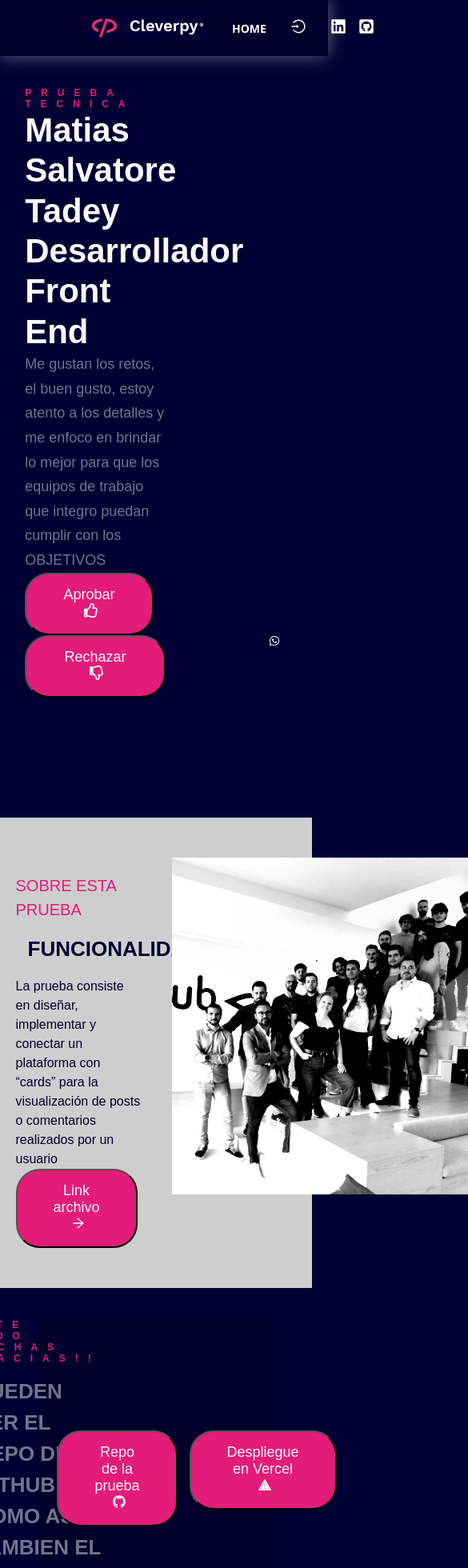
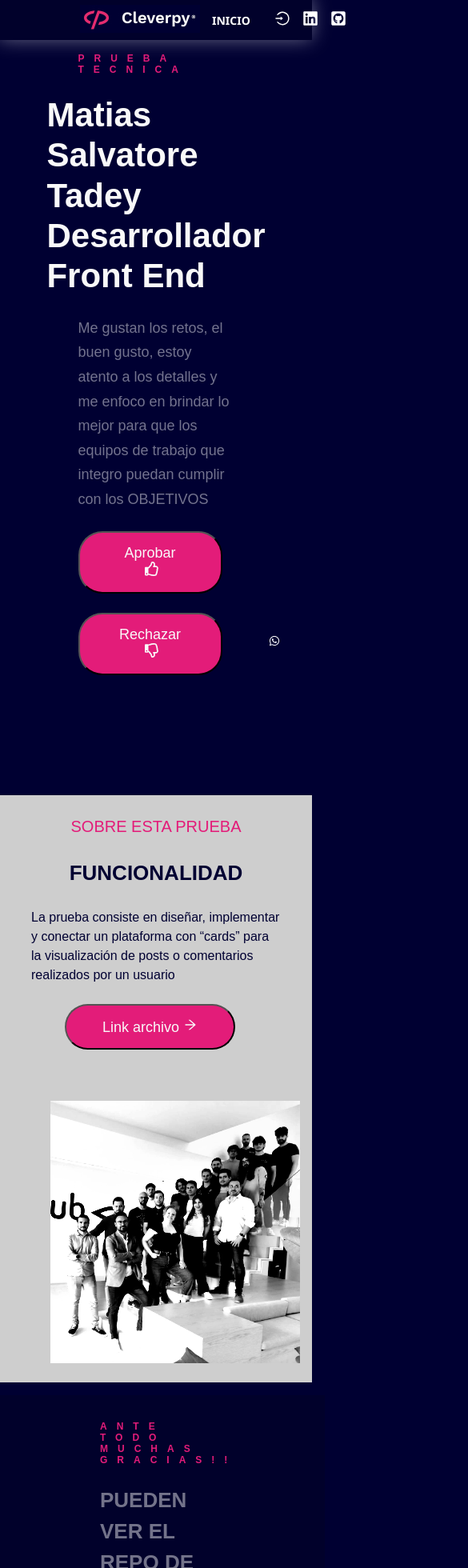
Before and after one commit to msalvatore82/prueba-tecnica, a React (Create React App) app: page / in a window 390 px wide. Shown: the top 1960 px of the page at 80% size, 585 px wide, since content can reach past the window. Built offline with nearby package versions, Linux system fonts and the light colour scheme.

Commit message:
responsive

```diff
--- a/src/components/Footer/Footer.jsx
+++ b/src/components/Footer/Footer.jsx
@@ -3,7 +3,7 @@ import "./Footer.scss"
 const Footer = () => {
   return (
     <div className='footer'>
-        <a href="mailto:salvatoretadey.matias@gmail.com" target="_blank" rel="noopener noreferrer"> <p className='text-footer' >Matias Salvatore Tadey - Prueba tecnica CleversPy</p> </a>
+        <a href="mailto:salvatoretadey.matias@gmail.com" target="_blank" rel="noopener noreferrer"> <p className='text-footer' >Matias Salvatore Tadey - Prueba tecnica Cleverpy</p> </a>
     </div>
   )
 }
--- a/src/components/Footer/Footer.scss
+++ b/src/components/Footer/Footer.scss
@@ -10,8 +10,8 @@
   background-color: $secundary;
   color: white;
   font-weight: 700;
-  height: 50px;
-  font-size: 14px;
+  height: 3.125rem;
+  font-size: 0.875rem;
   box-shadow: -5px 1px 20px 2px rgba(255, 255, 255, 0.46);
   -webkit-box-shadow: -5px 1px 20px 2px rgba(255, 255, 255, 0.46);
   -moz-box-shadow: -5px 1px 20px 2px rgba(255, 255, 255, 0.46);
--- a/src/components/Header/Header.jsx
+++ b/src/components/Header/Header.jsx
@@ -17,7 +17,7 @@ const Header = () => {
   };
 
   return (
-    <nav>
+    <nav className="nav">
       <div className="logo" title="ClaverPy">
         <a
           href="https://cleverpy.com/"
@@ -28,20 +28,20 @@ const Header = () => {
         </a>
       </div>
       <div>
-        <span className="text-nav-home" title="Home">
-          <Link to="/">HOME</Link>
+        <span className="text-nav-home span" title="Home">
+          <Link to="/">INICIO</Link>
         </span>
         {user ? (
           <>
-            <span className="text-nav-posts" title="Post">
+            <span className="text-nav-posts span" title="Post">
               <Link to="/posts">POST</Link>
             </span>
-            <span className="text-nav-friend" title="Amigos">
+            <span className="text-nav-friend span" title="Amigos">
               <Link to="/friends">AMIGOS</Link>
             </span>
             <span
               onClick={onLogout}
-              className="ico-nav-logout"
+              className="ico-nav-logout span"
               title="Cerra sesíon"
             >
               <AiOutlineLogout />
@@ -49,7 +49,7 @@ const Header = () => {
           </>
         ) : (
           <>
-            <span className="text-nav-login" title="INICIAR SESION">
+            <span className="text-nav-login span" title="INICIAR SESION">
               <Link to="/login">
                 <AiOutlineLogin />
               </Link>
--- a/src/components/Header/Header.scss
+++ b/src/components/Header/Header.scss
@@ -8,39 +8,38 @@ nav {
   margin: 0;
   width: 100%;
   justify-content: space-between;
-  padding: 10px;
   background-color: $secundary;
   color: white;
   font-weight: 900;
-  height: 50px;
-  font-size: 14px;
+  height: 3.125rem;
+  font-size: 0.875rem;
   box-shadow: -1px -2px 25px 0px rgba(255, 255, 255, 0.46);
   -webkit-box-shadow: -1px -2px 25px 0px rgba(255, 255, 255, 0.46);
   -moz-box-shadow: -1px -2px 25px 0px rgba(255, 255, 255, 0.46);
 }
 
 .icons {
-  margin-right: 100px;
+  margin-right: 6.25rem;
 }
 .logo {
-  margin-left: 100px;
+  margin-left: 6.25rem;
 }
 
 .git-ico {
   margin: auto;
-  font-size: 20px;
-  margin: 15px;
+  font-size: 1.25rem;
+  margin: 0.938rem;
 }
 
 .in-ico {
   margin: auto;
-  font-size: 20px;
+  font-size: 1.25rem;
 }
 
 nav div {
   display: flex;
   justify-content: space-around;
-  margin-left: 15px;
+  margin-left: 0.938;
   align-items: center;
 
 }
@@ -48,23 +47,23 @@ nav div {
 .text-nav {
   color: white;
   cursor: pointer;
-  gap: 5px;
+  gap: 0.313rem;
 }
 
-span{
-  margin: 15px;
+.span{
+  margin: 0.938rem;
 }
 .ico-nav-logout {
   color: white;
   cursor: pointer;
-  font-size: 20px;
+  font-size: 1.25rem;
   font-weight: bold;
 }
 
 .text-nav-login {
   color: white;
   cursor: pointer;
-  font-size: 20px;
+  font-size: 1.25rem;
   font-weight: bold;
 }
 
@@ -112,3 +111,21 @@ span{
 .logo {
   cursor: pointer;
 }
+
+
+@media only screen and (max-width: 710) {
+  .home{
+    display:flex;
+    margin:auto;
+    margin-top:1rem;
+    width: 100%;
+    gap:1.5rem;
+  }
+  }
+
+  @media only screen and (max-width: 710) {
+    .nav{
+      width: 100%;
+
+    }
+    }
--- a/src/components/Home/Home.jsx
+++ b/src/components/Home/Home.jsx
@@ -1,7 +1,7 @@
 import "./Home.scss";
-import { FaRegThumbsUp, FaRegThumbsDown } from "react-icons/fa";
+import { FaRegThumbsUp, FaRegThumbsDown, FaAws } from "react-icons/fa";
 import cleverpyTeam from "../../Assets/super/Cleverpy-rotated-e1655822809236-973x1024.jpeg";
-import { AiOutlineArrowRight, AiOutlineGithub, AiTwotoneWarning } from "react-icons/ai";
+import { AiOutlineArrowRight, AiOutlineGithub } from "react-icons/ai";
 
 //Descomentar y probar boton de rechazar
 // const boton_no = document.getElementsByClassName('button-discard')[0];
@@ -63,7 +63,7 @@ function Home() {
           <p className="pre-footer-subtitle">ANTE TODO MUCHAS GRACIAS!!</p>
           <span className="pre-footer-title">
             PUEDEN VER EL REPO DE GITHUB COMO ASI TAMBIEN EL DESPLIEGUE EN
-            VERCEL
+            AWS SERVICE
           </span>
         </div>
         <div className="pre-footer-button">
@@ -75,8 +75,8 @@ function Home() {
           </a>
           <a href="mailto:salvatoretadey.matias@gmail.com">
             <button className="button-pre-footer">
-              Despliegue en Vercel
-              <AiTwotoneWarning style={{ marginLeft: 5, fontSize: 18 }} />
+              Despliegue AWS
+              <FaAws style={{ marginLeft: 5, fontSize: 18 }} />
             </button>
           </a>
         </div>
--- a/src/components/Home/Home.scss
+++ b/src/components/Home/Home.scss
@@ -42,27 +42,30 @@
     background: $buttons;
     color: $buttonsHov;
     font-weight: 500;
-    font-size: 18px;
+    font-size: 1.125rem;
     font-family: "Work Sans", Sans-serif;
-    border-radius: 30px 30px 30px 30px;
-    padding: 15px 45px 15px 45px;
-    margin-right: 15px;
+    border-radius: 1.875rem 1.875rem 1.875rem 1.875rem;
+    padding: 0.938rem 2.813rem 0.938rem 2.813rem;
+    margin-right: 0.938rem;
   }
+
+
+
 
   .button-discard {
     background: $buttons;
     color: $buttonsHov;
     font-weight: 500;
-    font-size: 18px;
+    font-size: 1.125rem;
     font-family: "Work Sans", Sans-serif;
-    border-radius: 30px 30px 30px 30px;
-    padding: 15px 45px 15px 45px;
-    text-transform: capitalize;
+    border-radius: 1.875rem 1.875rem 1.875rem 1.875rem;
+    padding: 0.938rem 2.813rem 0.938rem 2.813rem;
+    margin-right: 0.938rem;
   }
 
+
   .button-discard:hover,
-  .button-accept:hover,
-  .button-test:hover {
+  .button-accept:hover{
     background: white;
     color: $fonts;
     cursor: pointer;
@@ -77,11 +80,11 @@
   background: $buttons;
   color: $buttonsHov;
   font-weight: 500;
-  font-size: 18px;
+  font-size: 1.125rem;
   font-family: "Work Sans", Sans-serif;
-  border-radius: 30px 30px 30px 30px;
-  padding: 15px 45px 15px 45px;
-  margin-right: 15px;
+  border-radius: 1.875rem 1.875rem 1.875rem 1.875rem;
+  padding: 0.938rem 2.813rem 0.938rem 2.813rem;
+  margin-right: 0.938rem;
 }
 
 .button-pre-footer:hover {
@@ -99,45 +102,36 @@
   flex-direction: row;
   justify-content: center;
   background-color: rgb(206, 206, 206);
-  width: 100%;
+  min-width: 100%;
   height: 10%;
-  margin-top: 150px;
+  margin-top: 9.375rem;
 
   .text-subhome {
-    margin-top: 70px;
-    margin-bottom: 50px;
+    margin-top: 13%;
+    margin-bottom: 3.125rem;
+    padding-left: 5%;
     margin-right: 10%;
-    width: 40%;
   }
 
   .img-subhome {
-    margin-top: 50px;
-    margin-bottom: 50px;
-    width: 40%;
+    margin-top: 3.125rem;
+    margin-bottom: 3.125rem;
+    // min-width: 40%;
   }
 
   .img-subhome .img {
-    width: 400px;
+    width: 80%;
     filter: brightness(117%) contrast(200%) saturate(0%) blur(0px)
       hue-rotate(266deg);
   }
-  .button-test {
-    background: $buttons;
-    color: $buttonsHov;
-    font-weight: 500;
-    font-size: 18px;
-    font-family: "Work Sans", Sans-serif;
-    border-radius: 30px 30px 30px 30px;
-    padding: 15px 45px 15px 45px;
-    margin-right: 15px;
-  }
+
 
   .pretitle-subhome {
     font-family: "Work Sans", Sans-serif;
     font-style: normal;
     font-weight: 300;
-    font-size: 20px;
-    line-height: 30px;
+    font-size: 1.25rem;
+    line-height: 1.875rem;
     display: flex;
     align-items: center;
     text-transform: capitalize;
@@ -148,8 +142,8 @@
     font-family: "Work Sans", Sans-serif;
     font-style: normal;
     font-weight: 800;
-    font-size: 26px;
-    line-height: 39px;
+    font-size: 1.625rem;
+    line-height: 2.438rem;
     display: flex;
     align-items: center;
     color: #000032;
@@ -159,8 +153,8 @@
     font-family: "Work Sans", Sans-serif;
     font-style: normal;
     font-weight: 400;
-    font-size: 16px;
-    line-height: 24px;
+    font-size: 1rem;
+    line-height: 1.5rem;
     display: flex;
     align-items: center;
     color: #000032;
@@ -172,29 +166,30 @@
   justify-content: center;
   align-items: center;
   margin: auto;
+  padding: 0.5rem;
   margin-top: 10%;
   margin-bottom: 10%;
-  width: 75%;
-  height: 8%;
+  width: 85%;
+  height: 10%;
+  gap: 3rem;
   background-color: #01012b;
 
   .pre-footer-subtitle {
     color: #e31c79;
     font-family: "Work Sans", Sans-serif;
-    font-size: 12px;
+    font-size: 0.75rem;
     font-weight: 800;
     text-transform: uppercase;
-    letter-spacing: 12px;
+    letter-spacing: 0.75rem;
   }
 
   .pre-footer-title {
-    font-family: "Work Sans", Sans-serif;
-    font-style: normal;
-    font-weight: 800;
-    font-size: 26px;
-    line-height: 39px;
     display: flex;
     align-items: center;
+    font-family: "Work Sans", Sans-serif;
+    font-weight: 800;
+    font-size: 1.625rem;
+    line-height: 2.438rem;
     color: $fontsecundary;
   }
 
@@ -212,11 +207,95 @@
   }
 }
 
-@media only screen and (max-width: 390px) {
-  .pre-footer-title {
+.sub-home {
 
-    font-weight: 800;
-    font-size: 16px;
+  .button-test{
+    background: $buttons;
+    color: $buttonsHov;
+    font-weight: 500;
+    font-size: 1.125rem;
+    font-family: "Work Sans", Sans-serif;
+    border-radius: 1.875rem 1.875rem 1.875rem 1.875rem;
+    padding: 0.938rem 2.813rem 0.938rem 2.813rem;
+    margin-right: 0.938rem;
+  }
+  .button-test:hover {
+    background: white;
+    color: $fonts;
+    cursor: pointer;
+    -webkit-transition: all 0.3s;
+    -o-transition: all 0.3s;
+    transition: all 0.3s;
+    font-weight: 500;
+  }
+}
+
+
+
+
+@media only screen and (max-width: 890px) {
+  .home{
+    display:flex;
+    margin:auto;
+    margin-top:1rem;
+    width: 50%;
+    flex-direction: column;
+    align-items: center;
+    justify-content: center;
+    gap:1.5rem;
   }
 
   }
+
+  @media only screen and (max-width: 708px) {
+
+    .sub-home{
+
+     display:flex;
+     flex-direction: column;
+     gap:1rem;
+     .text-subhome{
+      display:flex;
+      flex-direction: column;
+      align-items: center;
+      gap:1.5rem;
+      width: 80%;
+      padding:1.5rem;
+      margin: auto;
+     }
+     .img-subhome{
+      display:flex;
+      flex-direction: column;
+      align-items: center;
+      gap:1.5rem;
+      width: 100%;
+      padding:1.5rem;
+      margin: auto;
+     }
+    }
+
+    .pre-footer {
+      display:flex;
+      margin:auto;
+      margin-top:1rem;
+      width: 100%;
+      flex-direction: column;
+      align-items: center;
+      justify-content: center;
+      gap:1.5rem;
+    }
+    .pre-footer-button{
+      display: flex;
+      flex-direction: column;
+      width: 80%;
+    }
+
+    .pre-footer-text{
+    display:flex;
+      flex-direction: column;
+      gap:1.5rem;
+      width: 80%;
+      padding:1.5rem;
+      margin: auto;
+    }
+  }
--- a/src/components/Login/Login.jsx
+++ b/src/components/Login/Login.jsx
@@ -49,11 +49,11 @@ const Login = () => {
           value={email}
           onChange={onChange}
           className="input-name"
-          placeholder="Name"
+          placeholder="Correo electronico"
         />
         <input
           className="input-password"
-          placeholder="Password"
+          placeholder="Contraseña"
           type="password"
           name="password"
           value={password}
```
Also changed, not shown: public/index.html (+3 -5 lines), src/App.scss (+16 -17 lines), src/components/Friends/Friend/Friend.scss (+15 -15 lines), src/components/Login/login.scss (+24 -34 lines), src/components/Posts/Post/Post.scss (+18 -11 lines), src/Assets/super/ico.jpg (added), 1 other file (tests, documents, lock files or other folders).
